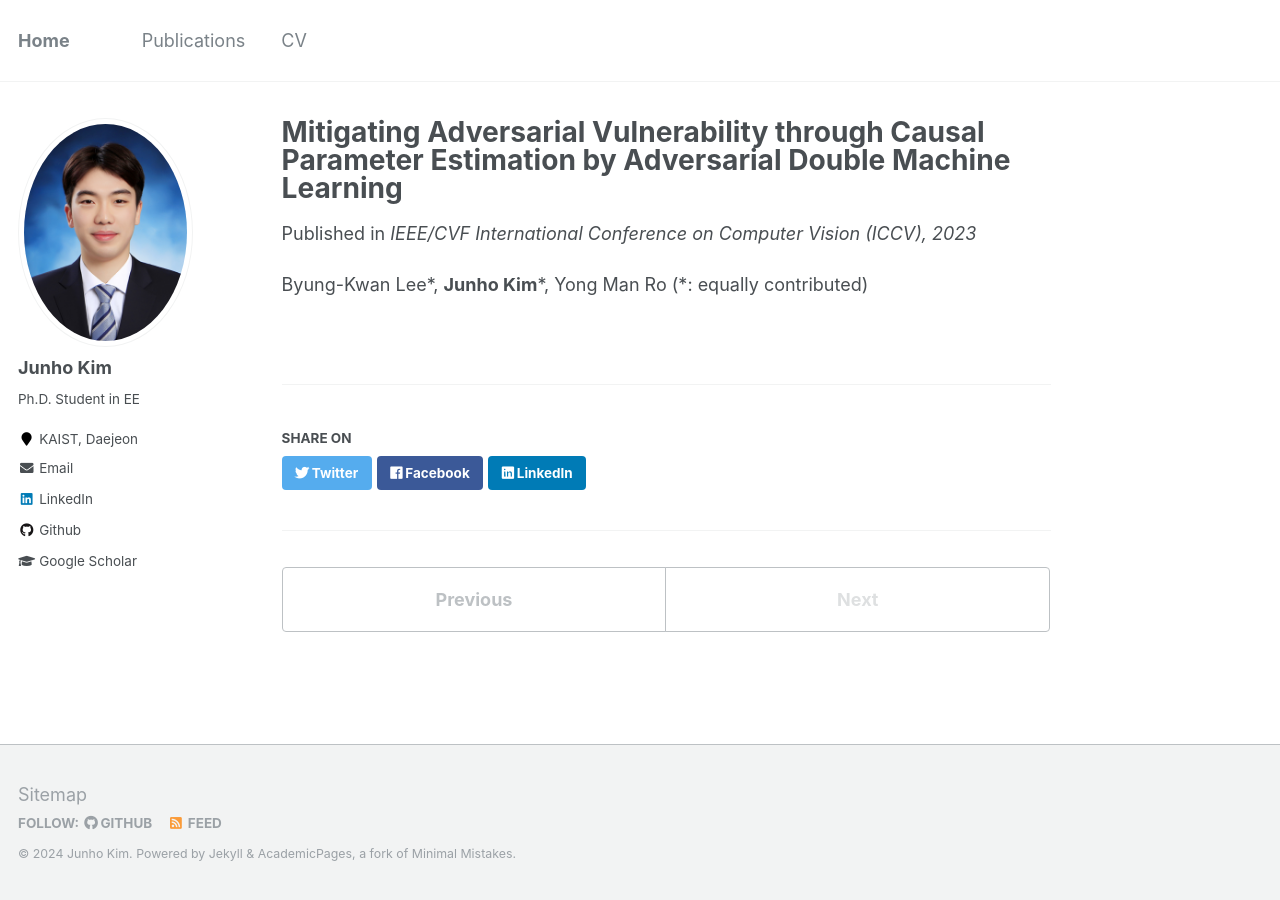
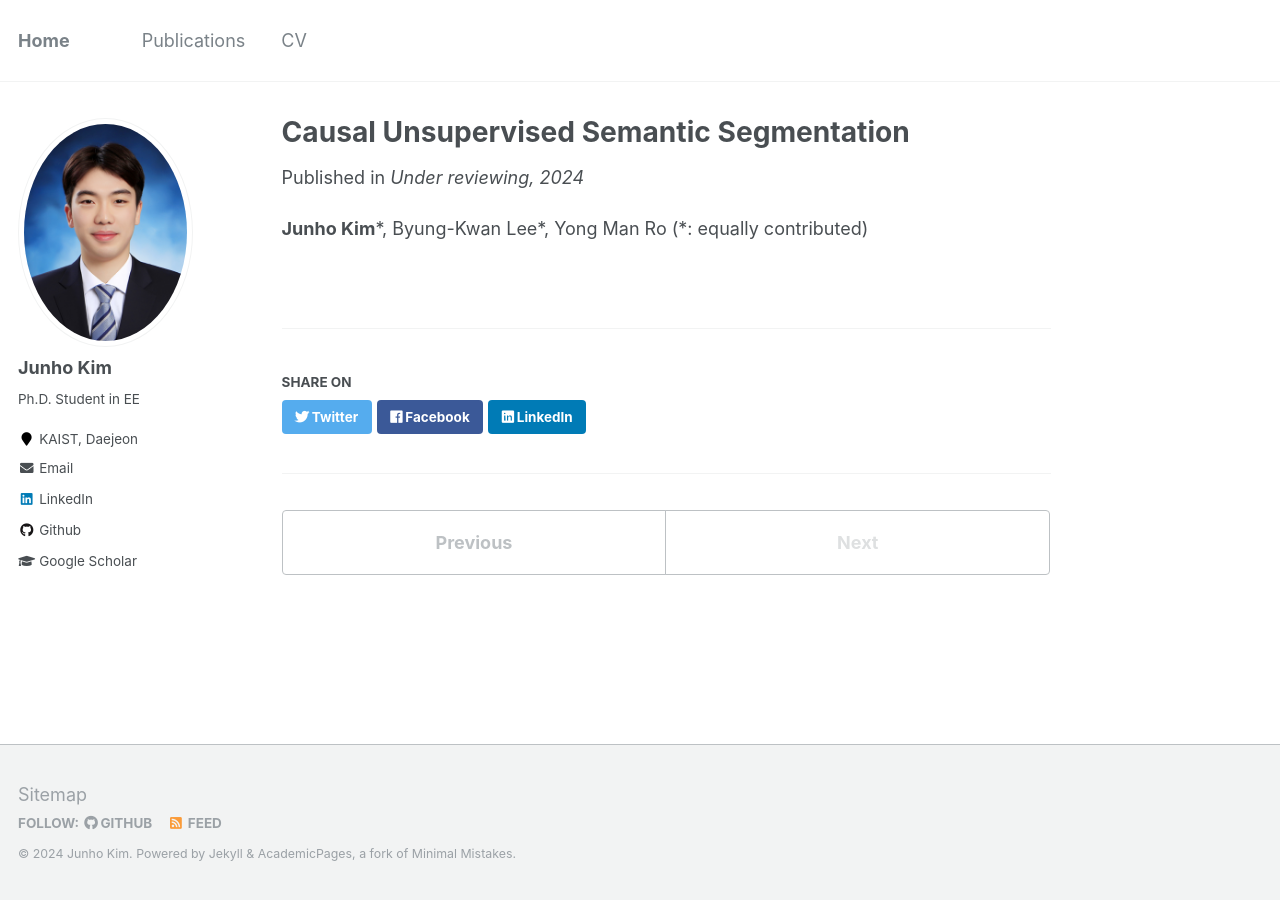
Before and after one commit to jhkim0911/jhkim0911, a Jekyll site: the page built from _publications/2024-04-28-paper-title-number-10.md, in a window 1280 px wide. Built offline with Jekyll 4.4.1, drawn with Linux system fonts in a browser that asks for light colours.

Commit message:
Update 2024-04-28-paper-title-number-10.md

```diff
--- a/_publications/2024-04-28-paper-title-number-10.md
+++ b/_publications/2024-04-28-paper-title-number-10.md
@@ -1,6 +1,6 @@
 ---
-title: "Mitigating Adversarial Vulnerability through Causal Parameter Estimation by Adversarial Double Machine Learning"
+title: "Causal Unsupervised Semantic Segmentation"
 paperurl: 'https://arxiv.org/abs/2307.07250'
-venue: 'IEEE/CVF International Conference on Computer Vision (ICCV), 2023'
+venue: 'Under reviewing, 2024'
 ---
-Byung-Kwan Lee\*, **Junho Kim**\*, Yong Man Ro (*: equally contributed)
+**Junho Kim**\*, Byung-Kwan Lee\*, Yong Man Ro (*: equally contributed)
```
